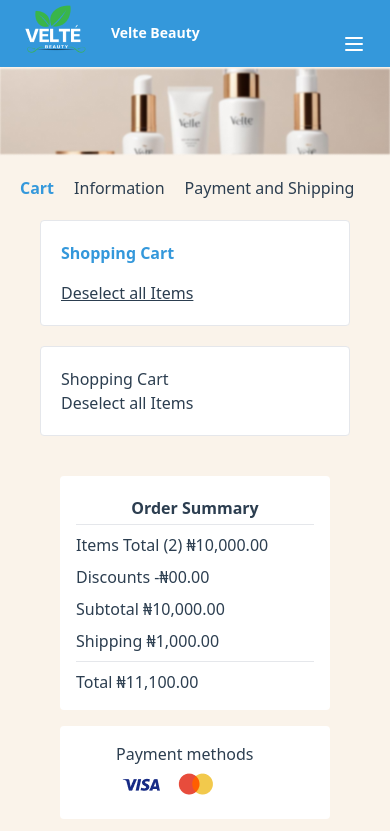
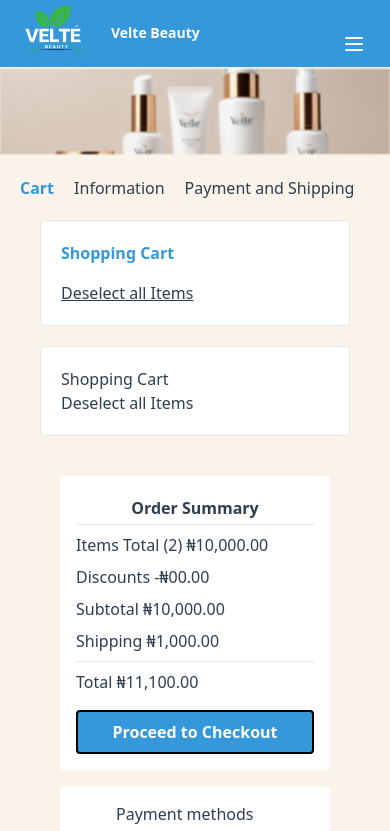
Before and after one commit to Igraziella/Timbu-Cloud-Shop, a React (Vite) app in the folder timbu-shop-app/: page /cart in a window 390 px wide. Shown: the top 831 px of the page. Built offline with nearby package versions, Linux system fonts and the light colour scheme.

Commit message:
added responsiveness

```diff
--- a/timbu-shop-app/src/pages/Cart.jsx
+++ b/timbu-shop-app/src/pages/Cart.jsx
@@ -61,6 +61,14 @@
               <hr />
               <p>Total <span>₦11,100.00</span></p>
             </div>
+
+            <div>
+              <Link to="/info">
+              <button type="button" className="rounded px-8 py-2 mt-4 bg-[#3498DB] hover:bg-[#5da9d9] active:bg-[#5bacde] text-white border-black border-2 font-bold w-full">
+                Proceed to Checkout
+              </button>
+              </Link>
+            </div>
           </div>
 
           <div className="bg-white mt-4 rounded">
@@ -83,13 +91,9 @@
         </div>
 				</div>
         </div>
-
-
-
-          {/* </div> */}
-
       </div>
 
+      {/* recommended products */}
       <p className="flex justify-center lg:text-3xl font-medium text-black py-5">Recommended Products</p>
       <div className="lg:grid grid-cols-4 lg:gap-3 space-y-4 lg:space-y-0 p-5">
           {
```
Lines whose indentation alone changed are shown as unchanged.
